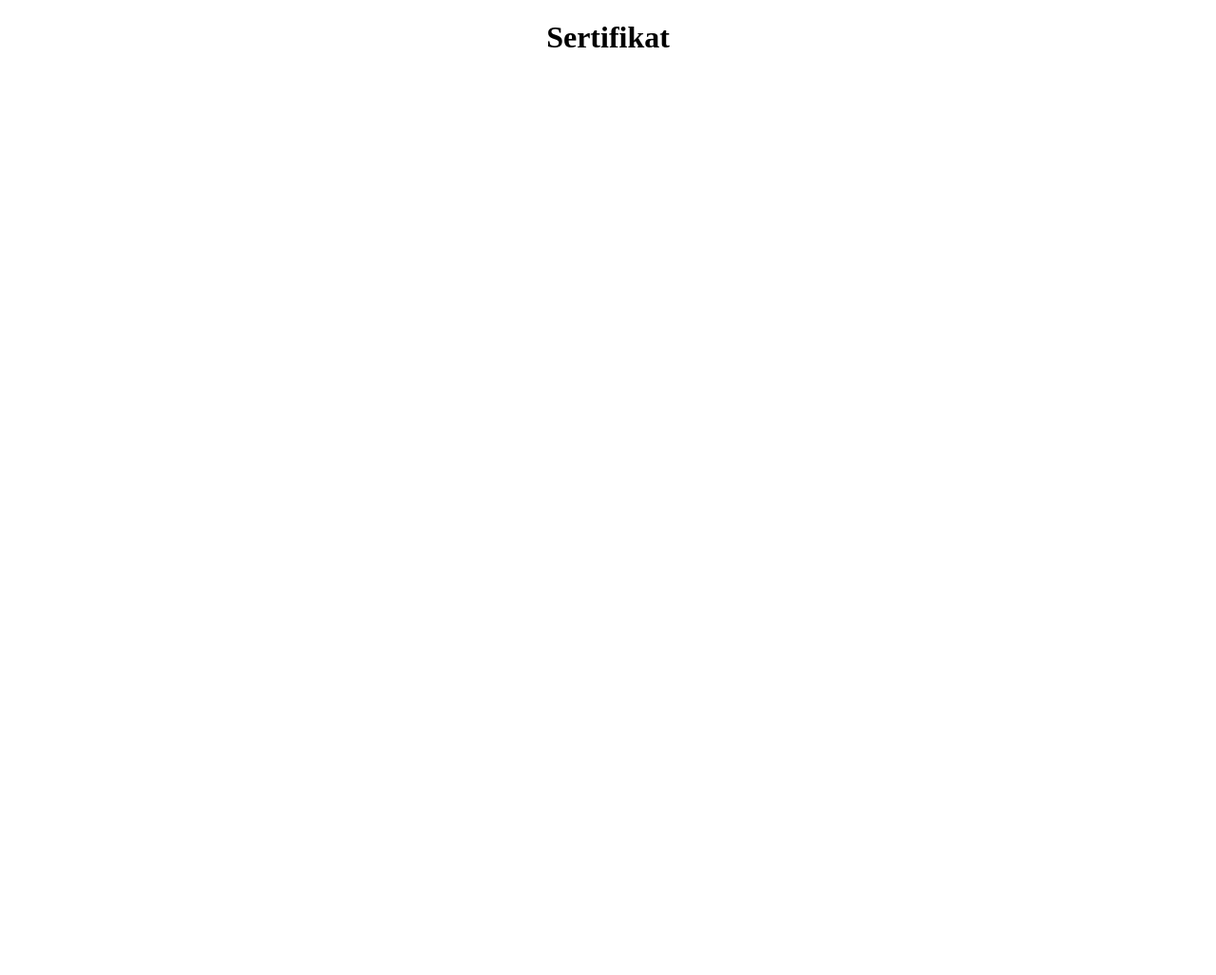
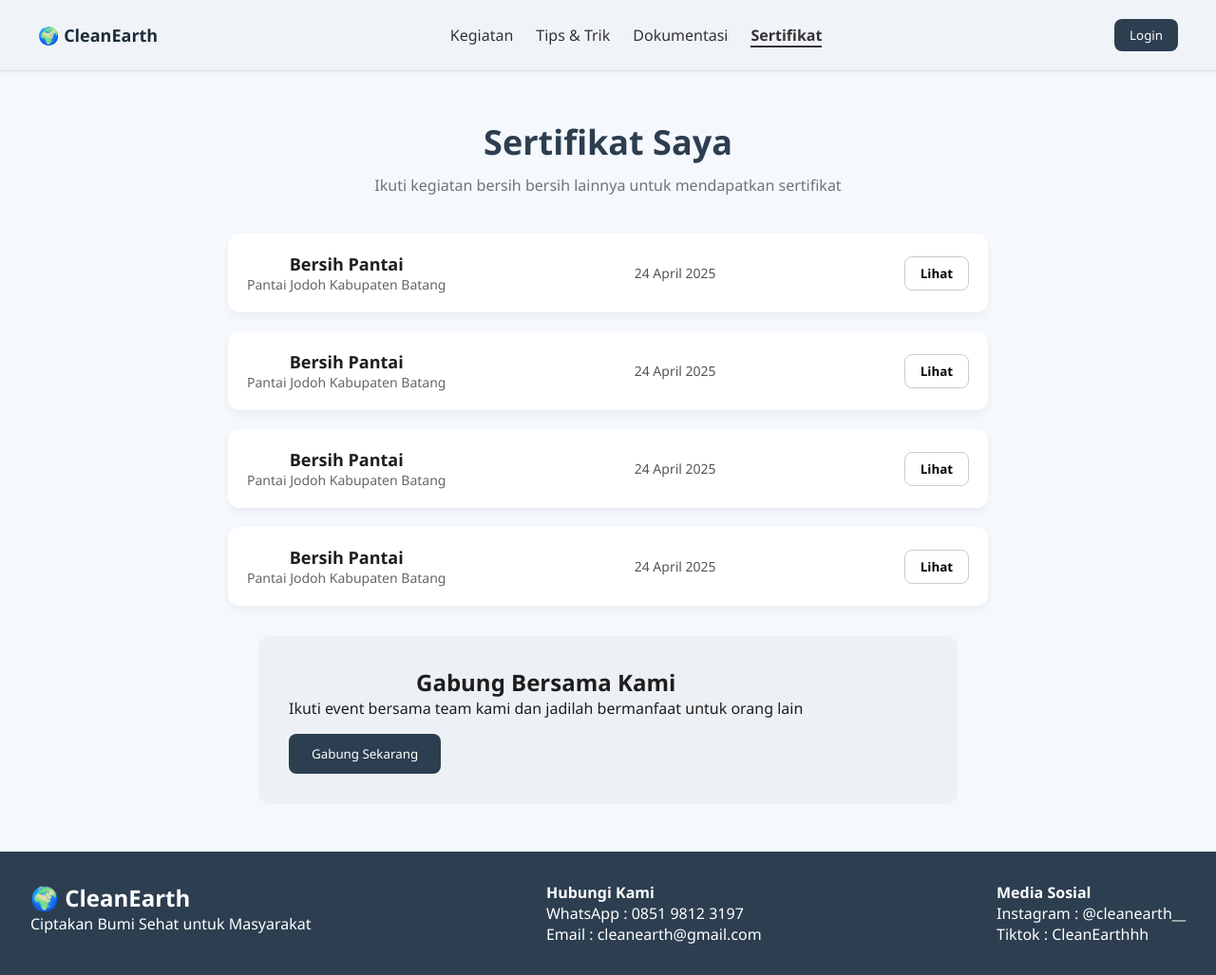
Before and after one commit to HerlambangAlifio/Cleanearth, a plain HTML site: page sertifikat.html in a window 1280 px wide. Shown: the whole page at 95% size. Before the commit the page ends 800 px from the top, so only its background shows below. Drawn offline with Linux system fonts and the light colour scheme.

Commit message:
menambahkan code untuk halaman sertifikat

```diff
--- /dev/null
+++ b/sertifikat.css
@@ -0,0 +1,265 @@
+* {
+    margin: 0;
+    padding: 0;
+    box-sizing: border-box;
+    font-family: 'Segoe UI', sans-serif;
+  }
+
+  body {
+    background-color: #f5f8fc;
+    color: #1e1e1e;
+  }
+
+  /* Navbar */
+header {
+    background-color: #f0f4f9; /* Sesuaikan dengan tips.css */
+    padding: 20px 40px;
+    box-shadow: 0 2px 5px rgba(0, 0, 0, 0.05);
+    border-bottom: 1px solid #e0e0e0;
+  }
+
+  nav {
+    display: flex;
+    justify-content: space-between;
+    align-items: center;
+    background-color: #f0f4f9; /* Sesuaikan dengan tips.css */
+
+  }
+
+  .logo {
+    font-weight: bold;
+    font-size: 18px;
+    color: #1e2d3b; /* Sesuaikan dengan tips.css */
+    text-decoration: none;
+    display: flex;
+    align-items: center;
+    gap: 0.5rem;
+
+  }
+
+  .nav-links {
+    display: flex;
+    gap: 1.5rem;
+    list-style: none;
+  }
+
+  .nav-links a {
+    text-decoration: none;
+    color: #333; /* Sesuaikan dengan tips.css */
+    font-weight: 500;
+  }
+
+  .nav-links .active {
+    font-weight: bold; /* Sesuaikan dengan tips.css */
+    border-bottom: 2px solid #333; /* Sesuaikan dengan tips.css */
+  }
+
+  .login-btn {
+    background: #2c3e50;
+    color: white;
+    padding: 0.5rem 1rem;
+    border: none;
+    border-radius: 0.5rem;
+    cursor: pointer;
+  }
+
+  .profile {
+    font-weight: 600;
+  }
+
+  .main-content {
+    max-width: 800px;
+    margin: 50px auto;
+    text-align: center;
+  }
+
+  .main-content h1 {
+    font-size: 36px;
+    font-weight: 700;
+    color: #2c3e50;
+  }
+
+  .subheading {
+    color: #6c757d;
+    margin: 10px 0 40px;
+  }
+
+  .certificates {
+    display: flex;
+    flex-direction: column;
+    gap: 20px;
+  }
+
+  .certificate-card {
+    display: flex;
+    justify-content: space-between;
+    align-items: center;
+    background: white;
+    padding: 20px;
+    border-radius: 12px;
+    box-shadow: 0 4px 8px rgba(0,0,0,0.05);
+  }
+
+  .certificate-card .info h2 {
+    font-size: 18px;
+    font-weight: 700;
+  }
+
+  .certificate-card .info p {
+    color: #666;
+    font-size: 14px;
+  }
+
+  .date {
+    color: #555;
+    font-size: 14px;
+  }
+
+  .lihat-button {
+    background-color: white;
+    border: 1px solid #ccc;
+    padding: 8px 16px;
+    border-radius: 8px;
+    cursor: pointer;
+    font-weight: 600;
+  }
+
+  .join-section {
+    margin: 60px 0;
+    display: flex;
+    justify-content: center;
+  }
+
+  .join-box {
+    background-color: #ffffff;
+    padding: 30px 40px;
+    border-radius: 16px;
+    text-align: left;
+    box-shadow: 0 6px 12px rgba(0,0,0,0.05);
+    max-width: 800px;
+    width: 100%;
+  }
+
+  .cta-buttons {
+    margin-top: 2rem;
+    display: flex;
+    justify-content: center;
+    gap: 1rem;
+  }
+
+  .cta-buttons .lapor {
+    background: #354960;
+    color: white;
+    padding: 0.75rem 1.5rem;
+    border: none;
+    border-radius: 10px;
+    cursor: pointer;
+  }
+
+  .cta-buttons .event {
+    background: #e2e8f0;
+    color: #354960;
+    padding: 0.75rem 1.5rem;
+    border: none;
+    border-radius: 10px;
+    cursor: pointer;
+  }
+
+  /* Card Section */
+  .cards {
+    display: grid;
+    grid-template-columns: repeat(2, 1fr); /* Sama seperti di tips.css */
+    gap: 2rem;
+    padding: 2rem;
+  }
+
+  .card {
+    background: white;
+    border-radius: 12px;
+    overflow: hidden;
+    box-shadow: 0 6px 16px rgba(0, 0, 0, 0.1);
+    display: flex;
+    flex-direction: column;
+    padding: 0;
+  }
+
+  .card img {
+    width: 100%;
+    height: auto;
+    object-fit: cover;
+    display: block;
+  }
+
+  .card-content {
+    padding: 1rem;
+  }
+
+  .card-content h3 {
+    font-size: 1.2rem;
+    margin-bottom: 0.5rem;
+  }
+
+  .card-content p {
+    font-size: 0.95rem;
+    margin-bottom: 0.5rem;
+  }
+
+  .card-content span {
+    font-size: 0.85rem;
+    color: #666;
+    display: block;
+    margin-bottom: 1rem;
+  }
+
+  .join-btn {
+    background-color: #2c3e50; /* Sesuaikan dengan tips.css */
+    color: white;
+    padding: 0.75rem 1.5rem; /* Sesuaikan dengan tips.css */
+    border: none;
+    border-radius: 0.75rem; /* Sesuaikan dengan tips.css */
+    cursor: pointer;
+  }
+
+  /* CTA Section */
+  .cta {
+    background-color: #edf1f5;
+    padding: 2rem;
+    margin: 2rem;
+    border-radius: 12px;
+    display: flex;
+    justify-content: space-between;
+    align-items: center;
+    flex-wrap: wrap;
+  }
+
+  .cta-content h2 {
+    font-size: 1.5rem;
+  }
+
+  .cta-btn {
+    background-color: #2c3e50;
+    color: white;
+    padding: 0.75rem 1.5rem; /* Sesuaikan dengan tips.css */
+    border: none;
+    border-radius: 8px;
+    margin-top: 1rem;
+    cursor: pointer;
+  }
+
+  /* Footer */
+  footer {
+    background-color: #2c3e50; /* Sesuaikan dengan tips.css */
+    color: white;
+    padding: 2rem;
+    display: flex;
+    justify-content: space-between;
+    flex-wrap: wrap;
+  }
+
+  .footer-content > div {
+    margin-bottom: 1rem;
+  }
+
+  .footer-content h4 {
+    margin-bottom: 0.5rem;
+  }
--- a/sertifikat.html
+++ b/sertifikat.html
@@ -1,11 +1,92 @@
 <!DOCTYPE html>
-<html lang="en">
+<html lang="id">
 <head>
-    <meta charset="UTF-8">
-    <meta name="viewport" content="width=device-width, initial-scale=1.0">
-    <title>Sertifikat</title>
+  <meta charset="UTF-8" />
+  <meta name="viewport" content="width=device-width, initial-scale=1.0" />
+  <title>Sertifikat Saya - CleanEarth</title>
+  <link rel="stylesheet" href="sertifikat.css" />
 </head>
 <body>
-    <h1 align="center">Sertifikat</h1>
-</body>
-</html>
+    <header>
+        <nav>
+          <a href="index.html" class="logo">🌍 CleanEarth</a>
+          <ul class="nav-links">
+            <li><a href="kegiatan.html">Kegiatan</a></li>
+            <li><a href="tips.html">Tips & Trik</a></li>
+            <li><a href="dokumentasi.html">Dokumentasi</a></li>
+            <li><a href="#" class="active">Sertifikat</a></li>
+          </ul>
+          <button class="login-btn">Login</button>
+        </nav>
+      </header>
+
+  <main class="main-content">
+    <h1>Sertifikat Saya</h1>
+    <p class="subheading">Ikuti kegiatan bersih bersih lainnya untuk mendapatkan sertifikat</p>
+
+    <section class="certificates">
+      <!-- Sertifikat Card -->
+      <div class="certificate-card">
+        <div class="info">
+          <h2>Bersih Pantai</h2>
+          <p>Pantai Jodoh Kabupaten Batang</p>
+        </div>
+        <div class="date">24 April 2025</div>
+        <button class="lihat-button">Lihat</button>
+      </div>
+
+      <!-- Ulangi sesuai jumlah sertifikat -->
+      <div class="certificate-card">
+        <div class="info">
+          <h2>Bersih Pantai</h2>
+          <p>Pantai Jodoh Kabupaten Batang</p>
+        </div>
+        <div class="date">24 April 2025</div>
+        <button class="lihat-button">Lihat</button>
+      </div>
+
+      <div class="certificate-card">
+        <div class="info">
+          <h2>Bersih Pantai</h2>
+          <p>Pantai Jodoh Kabupaten Batang</p>
+        </div>
+        <div class="date">24 April 2025</div>
+        <button class="lihat-button">Lihat</button>
+      </div>
+
+      <div class="certificate-card">
+        <div class="info">
+          <h2>Bersih Pantai</h2>
+          <p>Pantai Jodoh Kabupaten Batang</p>
+        </div>
+        <div class="date">24 April 2025</div>
+        <button class="lihat-button">Lihat</button>
+      </div>
+    </section>
+
+    <section class="cta">
+        <div class="cta-content">
+          <h2>Gabung Bersama Kami</h2>
+          <p>Ikuti event bersama team kami dan jadilah bermanfaat untuk orang lain</p>
+        </div>
+        <button class="cta-btn">Gabung Sekarang</button>
+      </section>
+
+    </main>
+
+    <footer>
+      <div class="footer-brand">
+        <h2>🌍 CleanEarth</h2>
+        <p>Ciptakan Bumi Sehat untuk Masyarakat</p>
+      </div>
+      <div class="footer-contact">
+        <h4>Hubungi Kami</h4>
+        <p>WhatsApp : 0851 9812 3197<br>Email : cleanearth@gmail.com</p>
+      </div>
+      <div class="footer-social">
+        <h4>Media Sosial</h4>
+        <p>Instagram : @cleanearth__<br>Tiktok : CleanEarthhh</p>
+      </div>
+    </footer>
+  </body>
+  </html>
```
